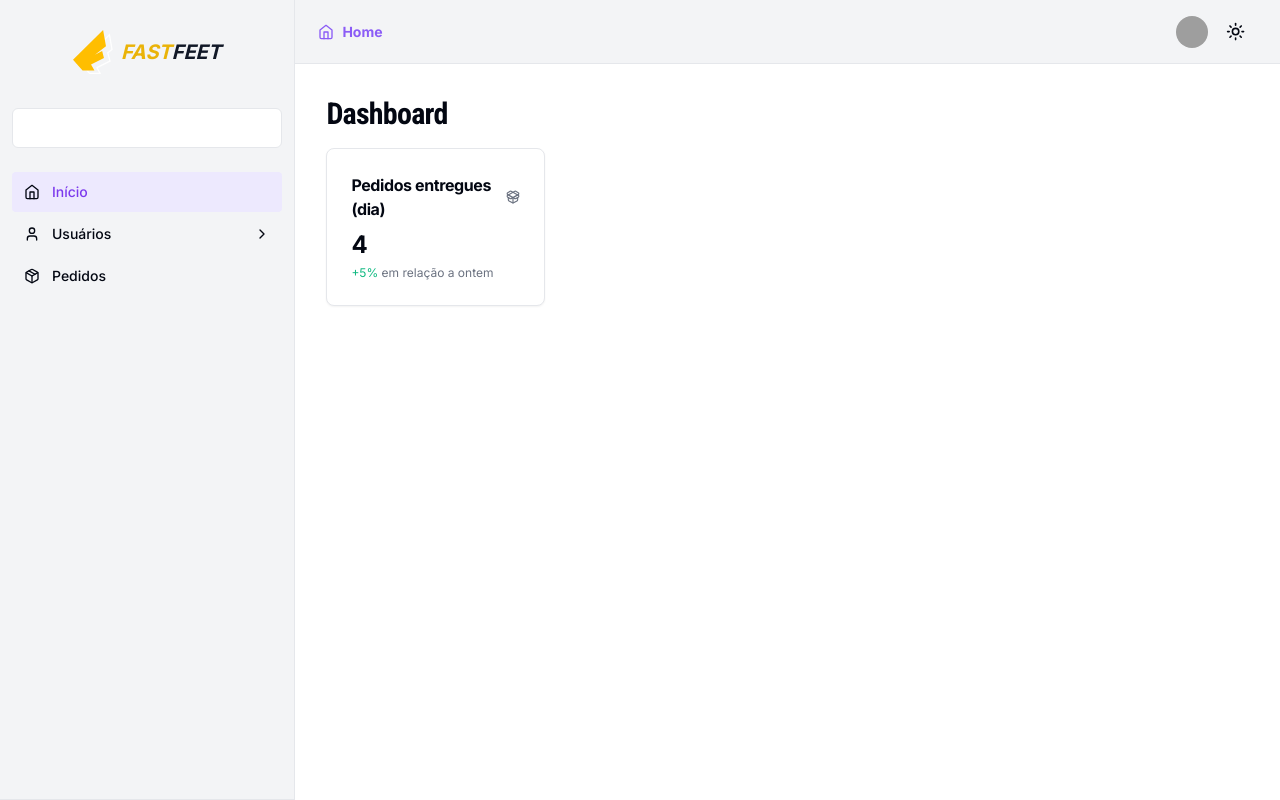
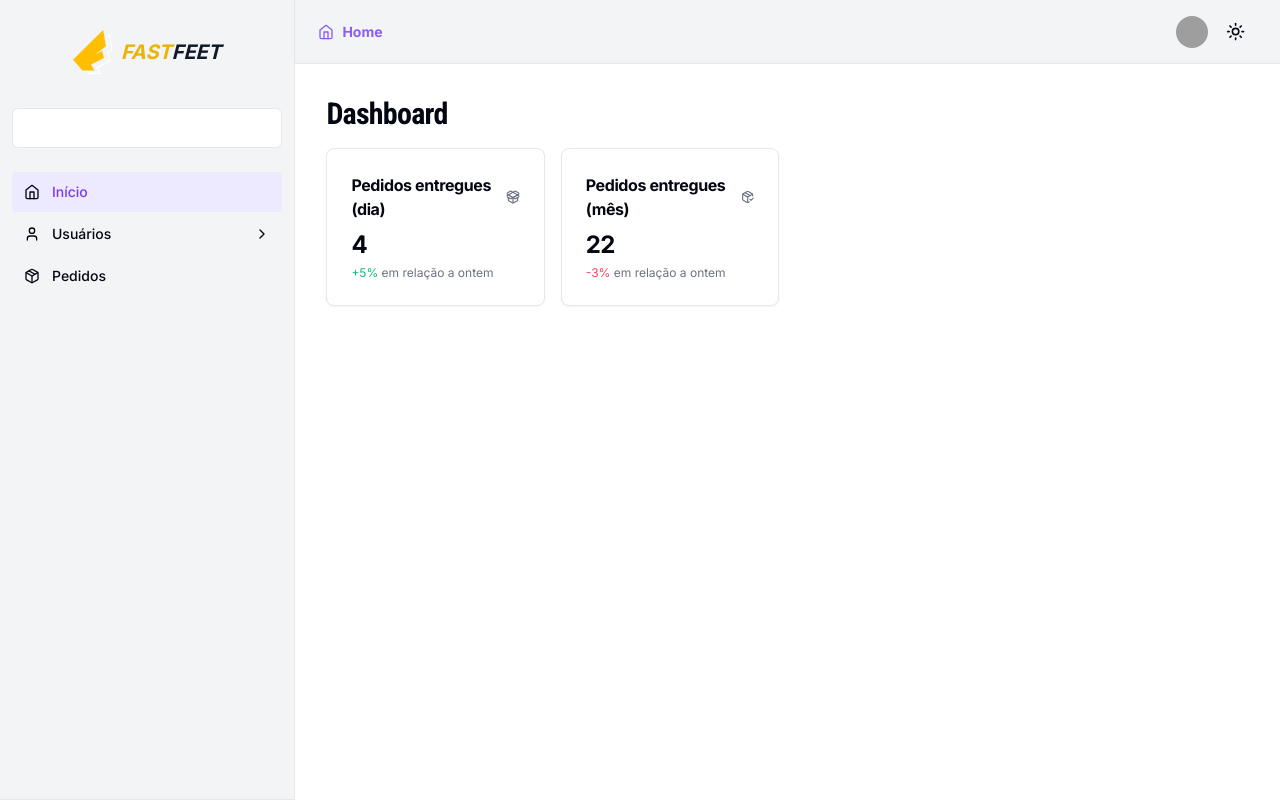
Before and after one commit to felipesanderp/fastfeet-web, a React (Vite) app: page / in a window 1280 px wide. Built offline with nearby package versions, Linux system fonts and the light colour scheme; grey boxes are pictures that could not be loaded.

Commit message:
month orders delivered card

```diff
--- a/src/pages/app/dashboard/dashboard.tsx
+++ b/src/pages/app/dashboard/dashboard.tsx
@@ -1,6 +1,7 @@
 import { Helmet } from 'react-helmet-async'
 
 import { DayOrdersDeliveredCard } from './day-orders-delivered-card'
+import { MonthOrdersDeliveredCard } from './month-orders-delivered-card'
 
 export function Dashboard() {
   return (
@@ -13,6 +14,7 @@ export function Dashboard() {
 
         <div className="grid grid-cols-4 gap-4">
           <DayOrdersDeliveredCard />
+          <MonthOrdersDeliveredCard />
         </div>
       </div>
     </>
--- a/src/pages/app/dashboard/month-orders-delivered-card.tsx
+++ b/src/pages/app/dashboard/month-orders-delivered-card.tsx
@@ -0,0 +1,24 @@
+import { Icons } from '@/components/icons'
+import { Card, CardContent, CardHeader, CardTitle } from '@/components/ui/card'
+
+export function MonthOrdersDeliveredCard() {
+  return (
+    <Card>
+      <CardHeader className="flex-row items-center justify-between space-y-0 pb-2">
+        <CardTitle className="text-base font-semibold">
+          Pedidos entregues (mês)
+        </CardTitle>
+        <Icons.packageCheck className="size-4 text-muted-foreground" />
+      </CardHeader>
+      <CardContent className="space-y-1">
+        <>
+          <span className="text-2xl font-bold tracking-tight">22</span>
+          <p className="text-xs text-muted-foreground">
+            <span className="text-rose-500 dark:text-rose-400">-3%</span> em
+            relação a ontem
+          </p>
+        </>
+      </CardContent>
+    </Card>
+  )
+}
```
